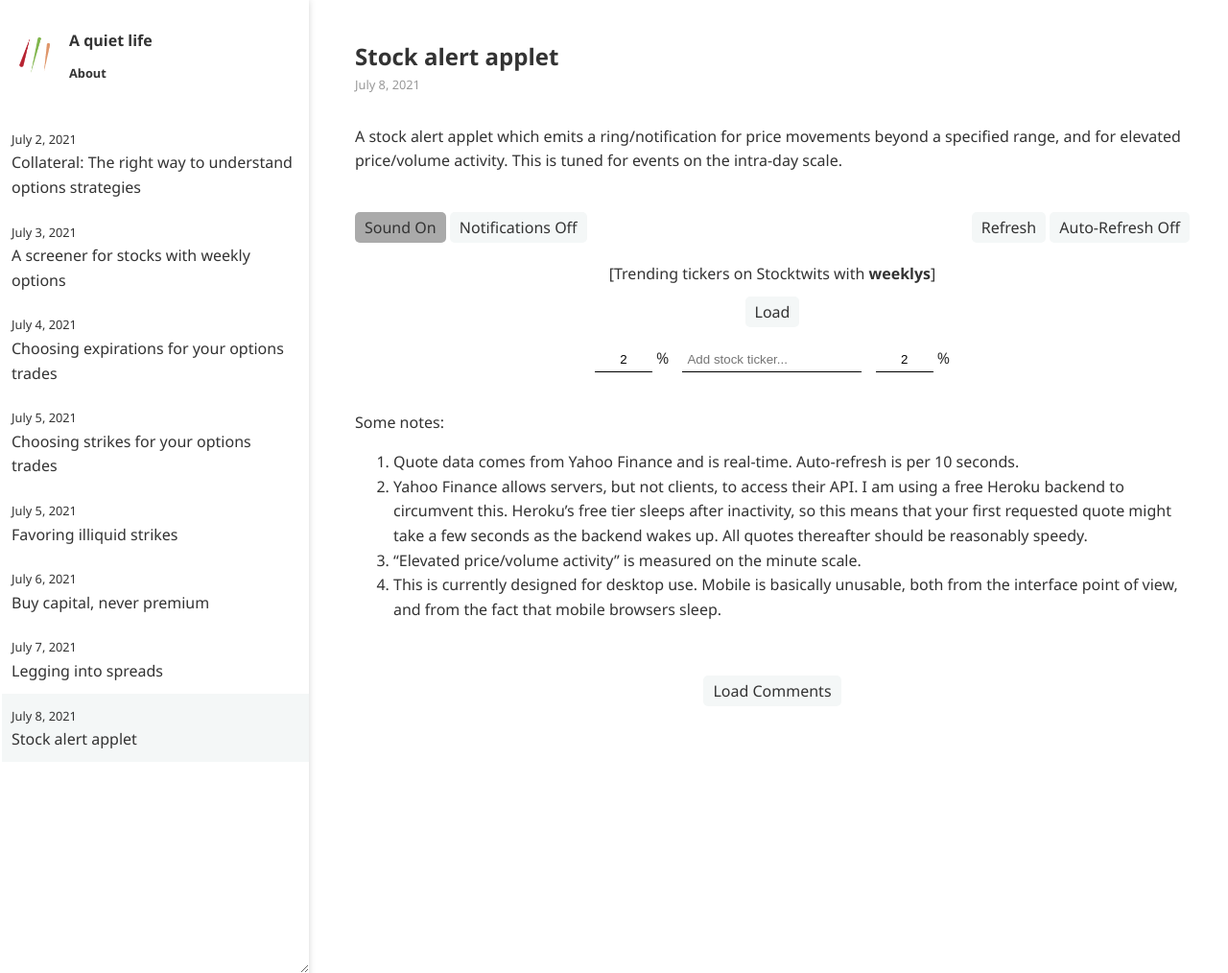
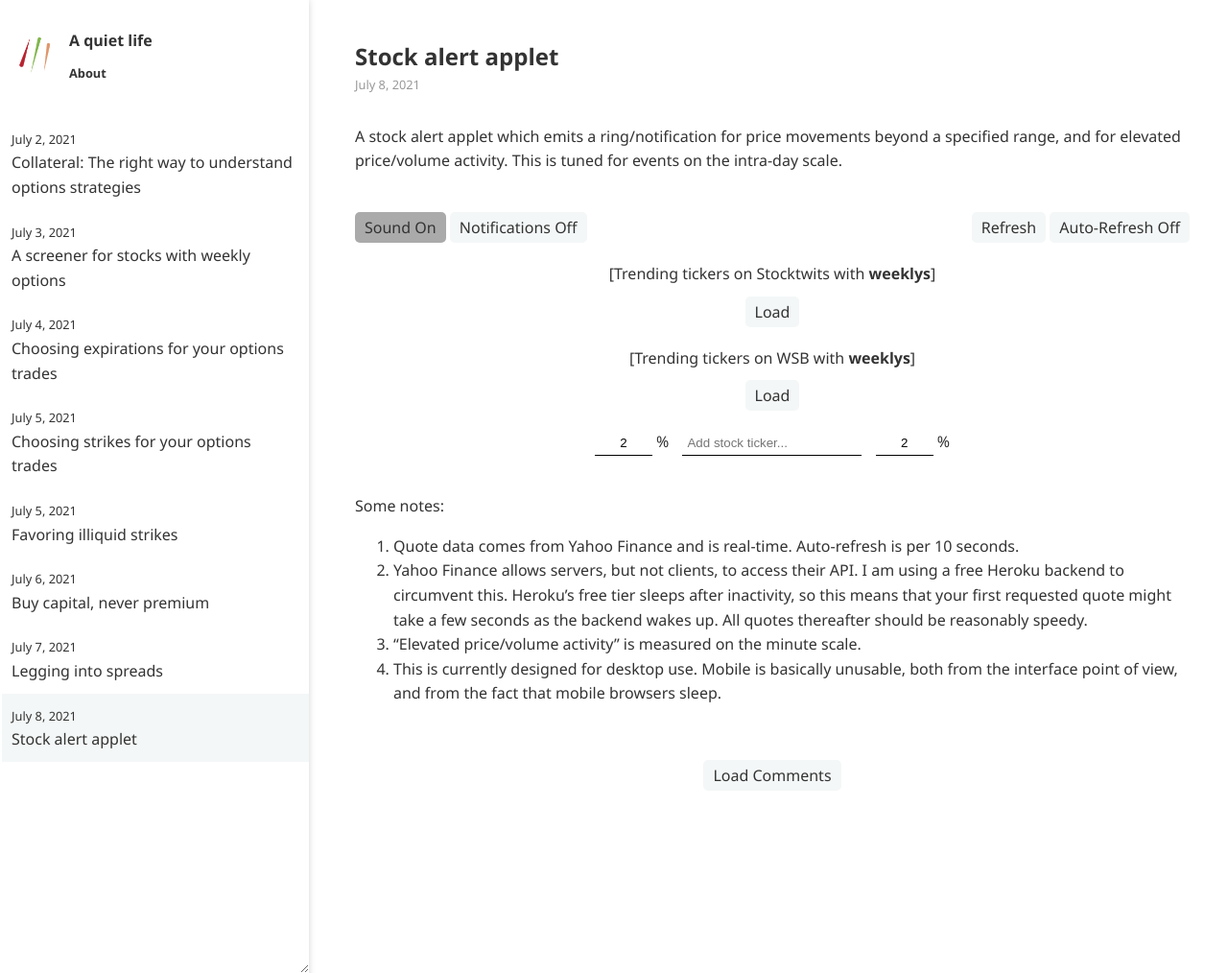
Before and after one commit to ansyblenetwork/aquietlife, a Jekyll site: the page built from _posts/2021-07-08-alerts.md, in a window 1280 px wide and 1014 px high. Shown: the whole window at 96% size. Built offline with Jekyll 4.4.1, drawn with Linux system fonts in a browser that asks for light colours; some of the changed lines change nothing that is shown.

Commit message:
Update 2021-07-08-alerts.md

```diff
--- a/_posts/2021-07-08-alerts.md
+++ b/_posts/2021-07-08-alerts.md
@@ -23,6 +23,9 @@ A stock alert applet which emits a ring/notification for price movements beyond
 
 <div style="margin-bottom:10px; text-align:center" id="stocktwits">[Trending tickers on Stocktwits with <strong>weeklys</strong>]</div>
 <button id="stButton" style="margin:0px auto 20px auto; display:block;" onclick="addWeeklys();">Load</button>
+
+<div style="margin-bottom:10px; text-align:center" id="yolo">[Trending tickers on WSB with <strong>weeklys</strong>]</div>
+<button id="yoloButton" style="margin:0px auto 20px auto; display:block;" onclick="addYolo();">Load</button>
 
 <div style="width:max-content; margin:auto">
 <input id="defaultLower" onblur="if (!this.value) this.value = 0; defaultLower = parseFloat(this.value);" type="text" autocomplete="off" value="2" placeholder="Margin..."> %
@@ -65,6 +68,16 @@ function addWeeklys() {
 		D('tickerInput').value = weeklyList.join();
 		submitTicker();
 	}
+}
+
+function addYolo() {
+	let query = 'https://yolostocks.live/downloads/wallstreetbets.csv';
+
+	fetch(query, {cache:'no-cache'}).then(function(response) {
+		return response.text();
+	}).then(function(data) {
+		console.log(data);
+	});
 }
 
 function toggleAlerts(elt) {
```
